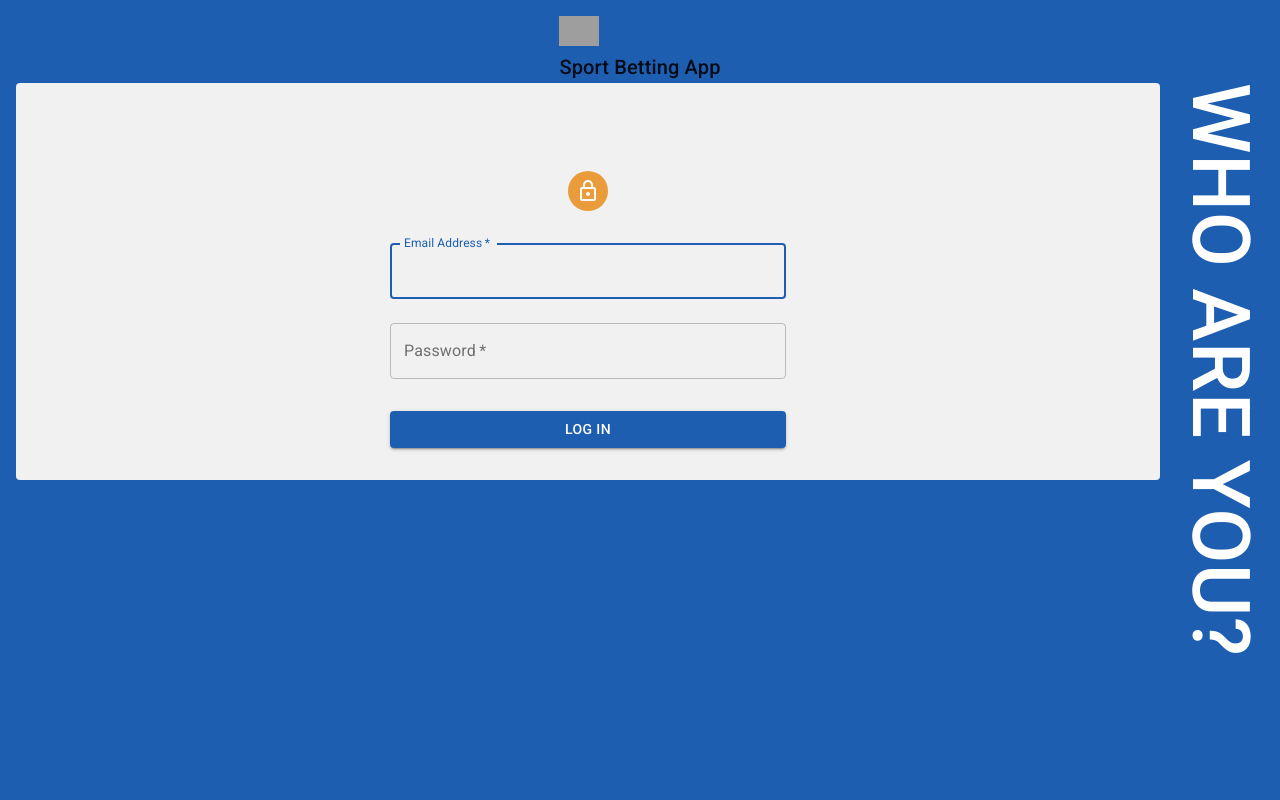
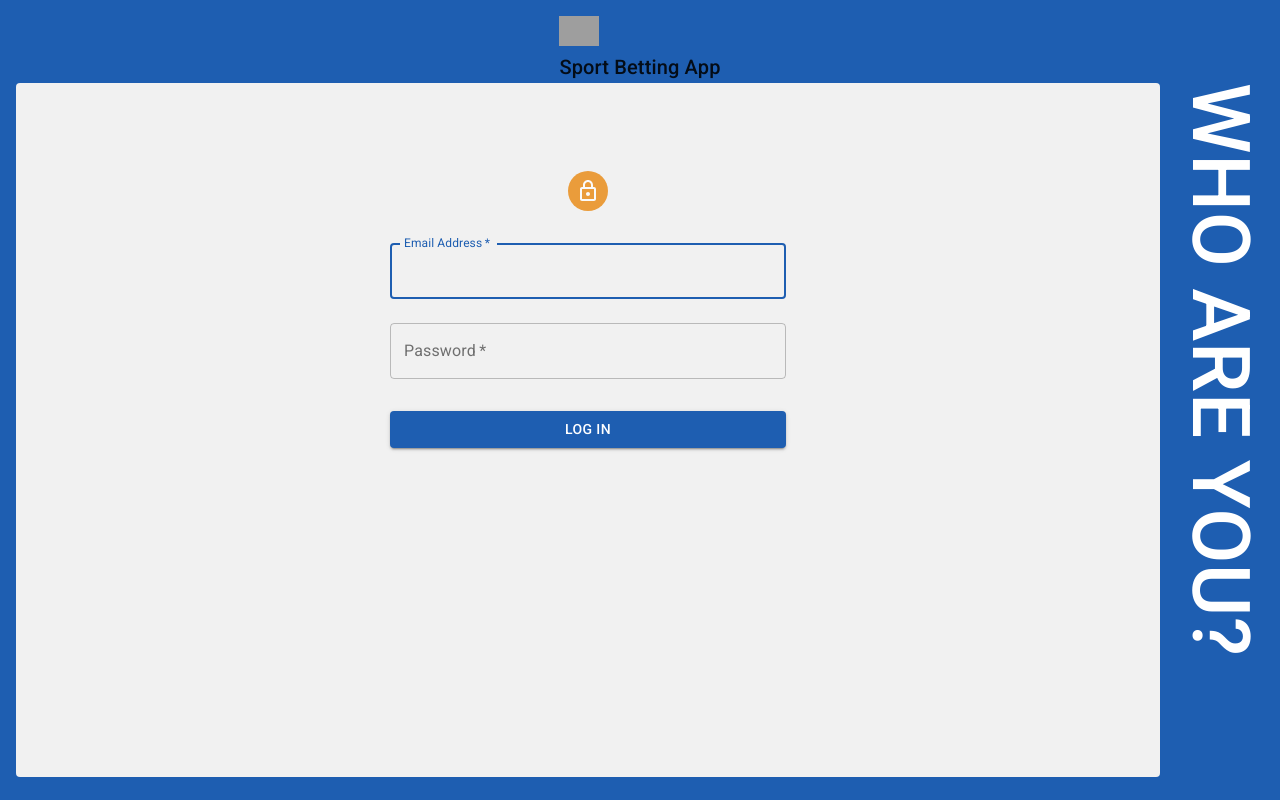
Before and after one commit to willemverbuyst/sb-client, a React (Create React App) app: page /login in a window 1280 px wide. Built offline with nearby package versions, Linux system fonts and the light colour scheme; no server answers; grey boxes are pictures that could not be loaded.

Commit message:
Adjust minheight for display content

```diff
--- a/src/App.tsx
+++ b/src/App.tsx
@@ -32,20 +32,16 @@ const useStyles = makeStyles((theme: Theme) =>
         padding: 0,
       },
     },
-    contentWrapper: {
-      // marginTop: theme.spacing(2),
-    },
     content: {
       borderRadius: '4px',
       padding: '1rem 2rem',
-      // minHeight: '100vh',
+      minHeight: 'calc(100vh - 6.6rem)',
       backgroundColor: '#f1f1f1',
       [theme.breakpoints.down('sm')]: {
         borderRadius: '0px',
+        padding: '1rem 1rem',
+        minHeight: '100%',
       },
-    },
-    user: {
-      // marginRight: theme.spacing(5),
     },
   }),
 );
@@ -63,7 +59,7 @@ const App: React.FC = (): ReactElement => {
       <Grid container className={classes.mainWrapper}>
         <Toast />
         <Header />
-        <Grid container className={classes.contentWrapper}>
+        <Grid container>
           <Grid item md={11} xs={12}>
             <Box className={classes.content}>
               <Switch>
@@ -88,9 +84,7 @@ const App: React.FC = (): ReactElement => {
             </Box>
           </Grid>
           <Grid item md={1} xs={12}>
-            <Box className={classes.user}>
-              <UserDisplay />
-            </Box>
+            <UserDisplay />
           </Grid>
         </Grid>
       </Grid>
```
